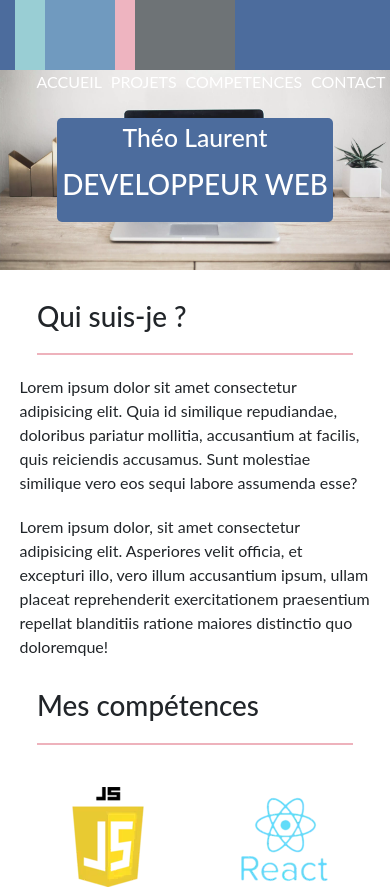
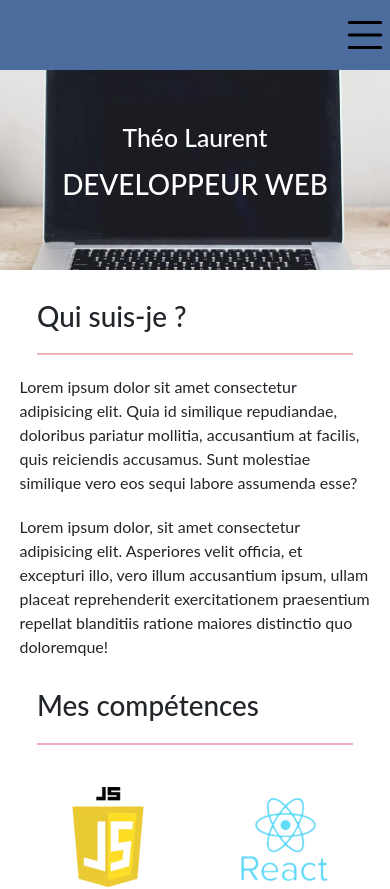
Before and after one commit to theo-laurent/site-theo-perso, a React (Create React App) app in the folder frontend/: page / in a window 390 px wide. Shown: the top 889 px of the page. Built offline with nearby package versions, Linux system fonts and the light colour scheme.

Commit message:
mise en place menu responsive type burger

```diff
--- a/frontend/src/components/banner/banner.css
+++ b/frontend/src/components/banner/banner.css
@@ -57,12 +57,6 @@
     height: 200px;
   }
 
-  .profilTitle {
-    background-color: #4c6c9d;
-    border-radius: 5px;
-    padding: 5px;
-  }
-
   .profilTitle h1,
   .profilTitle h2 {
     margin: 0;
@@ -71,5 +65,6 @@
 
   .profilImage_img {
     animation: none;
+    transform: scale(2.1);
   }
 }
--- a/frontend/src/components/projects/projects.css
+++ b/frontend/src/components/projects/projects.css
@@ -22,7 +22,7 @@
 }
 
 .projects_container_Text {
-  height: 230px;
+  height: 220px;
   width: 80%;
   display: grid;
   grid-template-rows: repeat(4, 1fr);
--- a/frontend/src/components/topnav/TopNav.jsx
+++ b/frontend/src/components/topnav/TopNav.jsx
@@ -1,15 +1,56 @@
+import { useState } from "react";
 import "./topnav.css";
 //
 
 export default function TopNav() {
+  const [toggle, setToggle] = useState(false);
+
+  function navClick() {
+    return setToggle(!toggle);
+  }
+
   return (
-    <div className="nav">
+    <nav className="nav">
       <div className="nav_logo">
         <div className="nav_logo0"></div>
         <div className="nav_logo1"></div>
         <div className="nav_logo2"></div>
         <div className="nav_logo3"></div>
         <div className="nav_logo4"></div>
+      </div>
+      <div className="nav_responsive" onClick={navClick}>
+        <svg
+          xmlns="http://www.w3.org/2000/svg"
+          width="50"
+          height="50"
+          fill="black"
+          className="bi bi-list"
+          viewBox="0 0 16 16"
+        >
+          <path
+            fillRule="evenodd"
+            d="M2.5 12a.5.5 0 0 1 .5-.5h10a.5.5 0 0 1 0 1H3a.5.5 0 0 1-.5-.5zm0-4a.5.5 0 0 1 .5-.5h10a.5.5 0 0 1 0 1H3a.5.5 0 0 1-.5-.5zm0-4a.5.5 0 0 1 .5-.5h10a.5.5 0 0 1 0 1H3a.5.5 0 0 1-.5-.5z"
+          />
+        </svg>
+
+        <ul
+          className={
+            toggle ? "nav_responsive_ul-open" : "nav_responsive_ul-close"
+          }
+        >
+          <li className="nav_ul_li">
+            <a href="#banner">ACCUEIL</a>
+          </li>
+          <li className="nav_ul_li">
+            <a href="#projects">PROJETS</a>
+          </li>
+          <li className="nav_ul_li">
+            <a href="#skills">COMPETENCES </a>
+          </li>
+          <li className="nav_ul_li">
+            <a href="#contact">CONTACT </a>
+          </li>
+        </ul>
       </div>
       <ul className="nav_ul">
         <li className="nav_ul_li">
@@ -25,6 +66,6 @@ export default function TopNav() {
           <a href="#contact">CONTACT </a>
         </li>
       </ul>
-    </div>
+    </nav>
   );
 }
--- a/frontend/src/components/topnav/topnav.css
+++ b/frontend/src/components/topnav/topnav.css
@@ -3,10 +3,13 @@
   height: 70px;
   justify-content: space-between;
   background-color: #4c6c9d;
-  align-items: center;
   position: sticky;
   top: 0;
   z-index: 10000;
+}
+
+.nav_responsive {
+  display: none;
 }
 
 .nav_logo {
@@ -94,3 +97,38 @@
     border-bottom-color: #fff;
   }
 }
+
+@media screen and (max-width: 835px) {
+  .nav {
+    justify-content: right;
+  }
+
+  .nav_ul,
+  .nav_logo {
+    display: none;
+  }
+
+  .nav_responsive {
+    display: flex;
+    flex-direction: column;
+    align-items: flex-end;
+    padding-top: 10px;
+    cursor: pointer;
+  }
+
+  .nav_responsive_ul-close {
+    display: none;
+  }
+
+  .nav_responsive_ul-open {
+    display: flex;
+    flex-direction: column;
+    list-style: none;
+    color: white;
+    background-color: #4c6c9d;
+    border-radius: 5px;
+    height: 250px;
+    width: 250px;
+    justify-content: space-around;
+  }
+}
```
